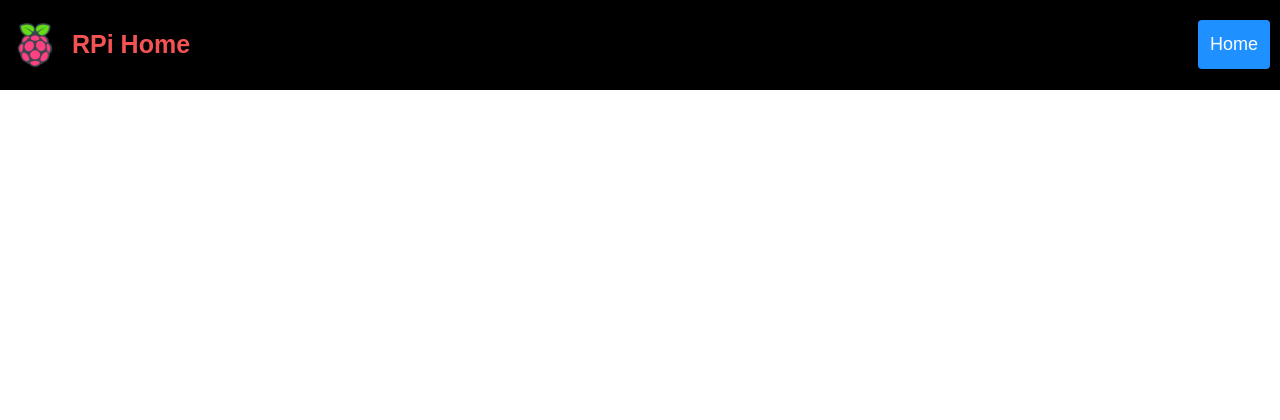
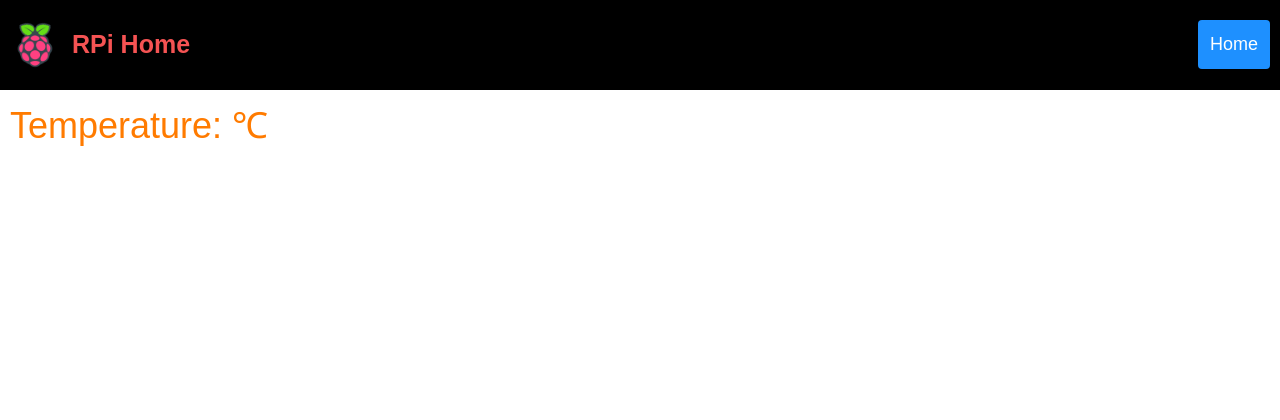
Before and after one commit to dilin993/RPi-Home, a Flask app: page / in a window 1280 px wide. Shown: the top 420 px of the page. Run offline with Flask 2, Linux system fonts and the light colour scheme; data that the repository does not hold is empty.

Commit message:
Add temperature display

```diff
--- a/main.py
+++ b/main.py
@@ -1,7 +1,21 @@
 from flask import Flask, render_template, url_for
+import redis
+from flask_restful import Resource, Api
+
+
 app = Flask(__name__)
+api = Api(app)
+
+red = redis.Redis()
+
+
+class Temperature(Resource):
+    def get(self):
+        return {'temperature': red.get('temperature')}
+
+api.add_resource(Temperature, '/temperature')
 
 
 @app.route('/')
 def hello_world():
-    return render_template('base.html')
+    return render_template('index.html')
--- a/static/css/base.css
+++ b/static/css/base.css
@@ -72,3 +72,8 @@
     background-color: black;
     color: white;
 }
+
+.section temp_display {
+  float: left;
+  font-size: large;
+}
--- /dev/null
+++ b/static/css/index.css
@@ -0,0 +1,10 @@
+.temp_display {
+    font-size: 36px;
+    color: rgb(255, 123, 0);
+    padding-top: 10px;
+    padding-left: 10px;
+  }
+
+#temperature_title, #temperature_value, #celcius {
+    display: inline;
+  }
--- /dev/null
+++ b/static/js/script.js
@@ -0,0 +1,15 @@
+function updateTemperature() {
+    $.ajax({
+      url: '/temperature',
+      success: function(data) {
+        console.log(data);
+        document.getElementById("temperature_value").innerHTML = data.temperature;
+      },
+      complete: function() {
+        // schedule the next request *only* when the current one is complete:
+        setTimeout(updateTemperature, 300000);
+      }
+    });
+  }
+
+  updateTemperature();
--- a/templates/base.html
+++ b/templates/base.html
@@ -4,6 +4,8 @@
     <meta name="viewport" content="width=device-width, initial-scale=1">
     <title>RPi Home</title>
     <link rel="stylesheet" href="../static/css/base.css"/>
+    <script src="https://ajax.googleapis.com/ajax/libs/jquery/3.4.1/jquery.min.js"></script>
+    {% block head %}{% endblock %}
 </head>
 <body>
 
@@ -15,8 +17,8 @@
     </div>
 </div>
 
-<div style="padding-left:20px">
-
+<div id="content" class="container main-container">
+    {% block content %}{% endblock %}
 </div>
 
 <div class="footer">
--- /dev/null
+++ b/templates/index.html
@@ -0,0 +1,14 @@
+{% extends 'base.html' %}
+
+{% block head %}
+<link rel="stylesheet" href="../static/css/index.css"/>
+<script src="/static/js/script.js"></script>
+{% endblock %}
+
+{% block content %}
+<section class="temp_display">
+    <div id="temperature_title">Temperature: </div>
+    <div id="temperature_value"></div>
+    <div id="celcius">&#8451;</div>
+</section>
+{% endblock %}
```
